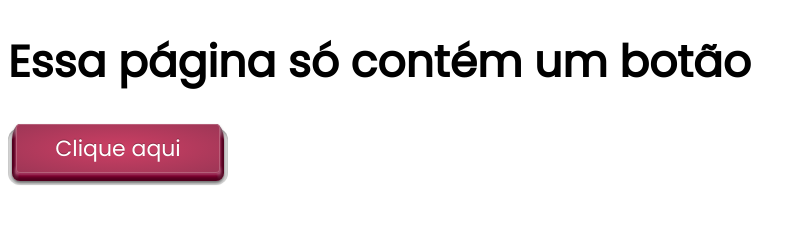
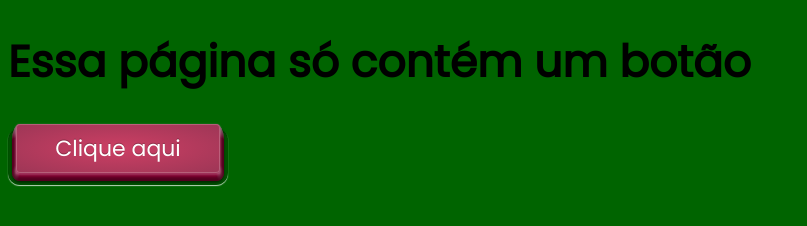
Before and after one commit to heitorep/2024M05-T09-heitor, a plain HTML site: page index.html in a window 1280 px wide. Shown: the whole page, without its empty margins (0-807 px from the left). Drawn offline with Linux system fonts and the light colour scheme.

Commit message:
Update styles.css
Adiciona a cor verde no fundo a aplicação

```diff
--- a/css/styles.css
+++ b/css/styles.css
@@ -1,5 +1,6 @@
 body {
   font-family: 'Poppins';font-size: 22px;
+  background-color:darkgreen;
 }
 
 .button {
```
